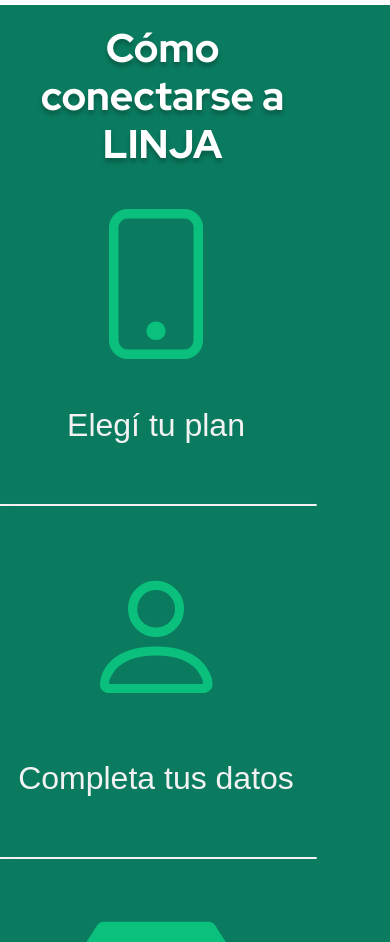
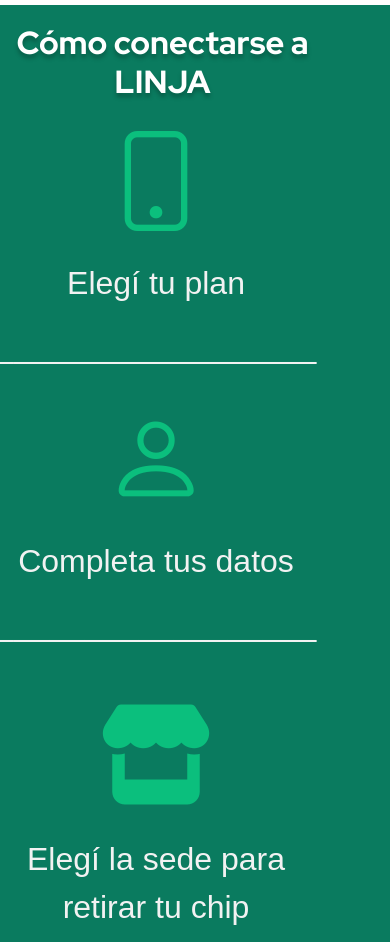
Before and after one commit to NicolasLuciano/Proyecto-Argentina-Programa, a plain HTML site: page index.html in a window 390 px wide. Shown: the part 1940-2882 px from the top of the page. Drawn offline with nearby package versions, Linux system fonts and the light colour scheme.

Commit message:
añadiendo media queries

```diff
--- a/style.css
+++ b/style.css
@@ -655,6 +655,15 @@ a{
         background-image: none;
         border-radius: 0;
     }
+    .titulo-seccion3{
+        font-size: 32px;
+    }
+    .bi{
+        font-size: 100px;
+    }
+    .logo-tienda{
+        font-size: 100px;
+    }
 }
 
 .seccion5{
```
